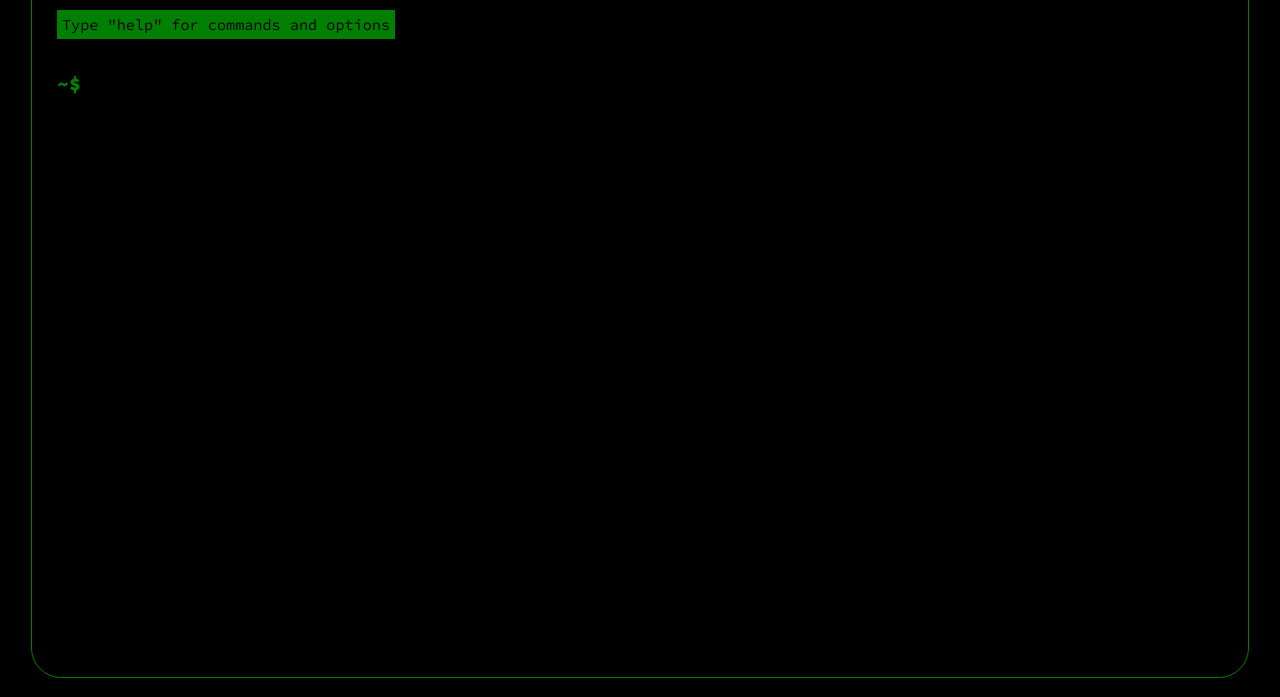
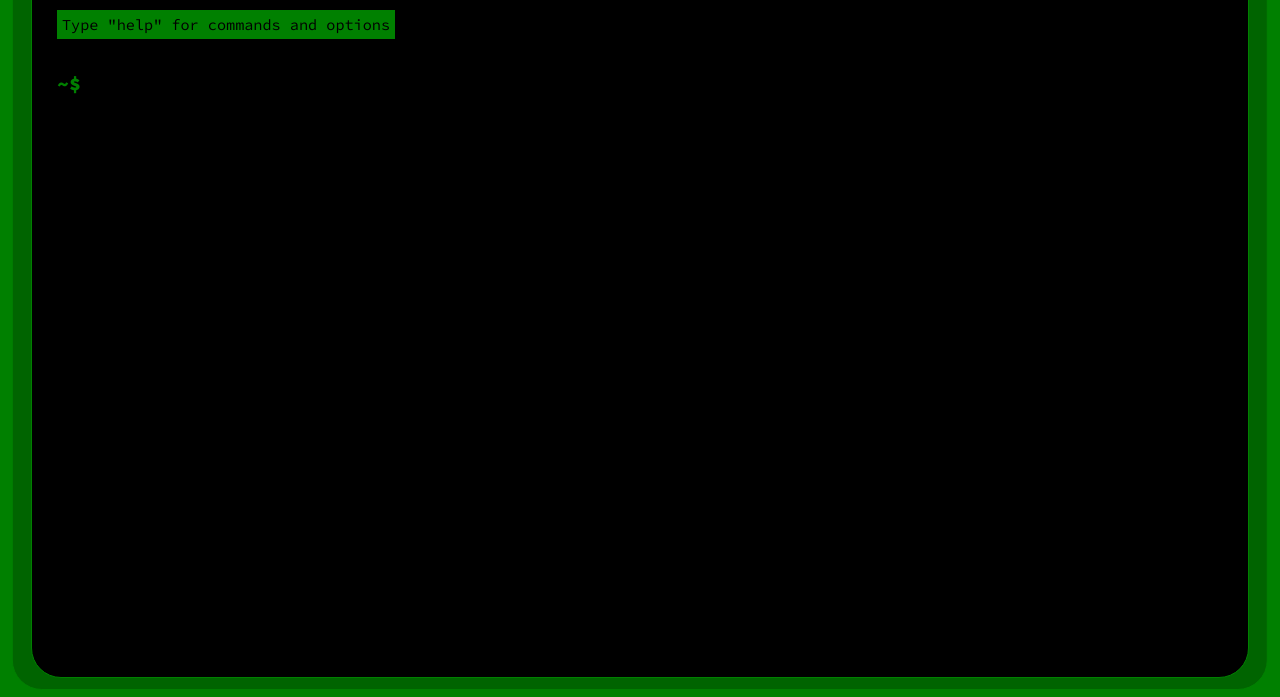
Before and after one commit to phillipclapham/phillterm, a website: page index.html in a window 1280 px wide. Shown: the part 103-800 px from the top of the page. Drawn offline with Linux system fonts and the light colour scheme.

Commit message:
work more 42

```diff
--- a/css/styles.css
+++ b/css/styles.css
@@ -29,10 +29,24 @@ body, html {
 }
 
 body {
-  background: #000;
+  background: green;
   color: green;
   font-family: 'Source Code Pro', monospace;
   position: relative;
+}
+
+.mainContainerOut {
+  position: absolute;
+  width: 98%;
+  height: 98%;
+  display: block;
+  top: 50%;
+  left: 50%;
+  transform: translateY(-50%) translateX(-50%);
+  overflow-x: hidden;
+  border: 1px solid green;
+  border-radius: 30px;
+  background: darkgreen;
 }
 
 .mainContainer {
@@ -46,6 +60,7 @@ body {
   overflow-x: hidden;
   border: 1px solid green;
   border-radius: 30px;
+  background: #000;
 }
 
 .conTitle {
--- a/index.html
+++ b/index.html
@@ -11,6 +11,7 @@
 </head>
 
 <body>
+  <div class="mainContainerOut"></div>
     <div class="mainContainer">
       <div class="conTitle">
         <h1 class="conTitleText">::PhillTerm::</h1>
@@ -21,6 +22,7 @@
         <!-- Render terminal -->
       </div>
     </div>
+  </div>
   <script src="js/phillterm.js"></script>
 </body>
 </html>
```
Also changed, not shown: js/phillterm.js (+0 -8 lines). Lines whose indentation alone changed are shown as unchanged.
